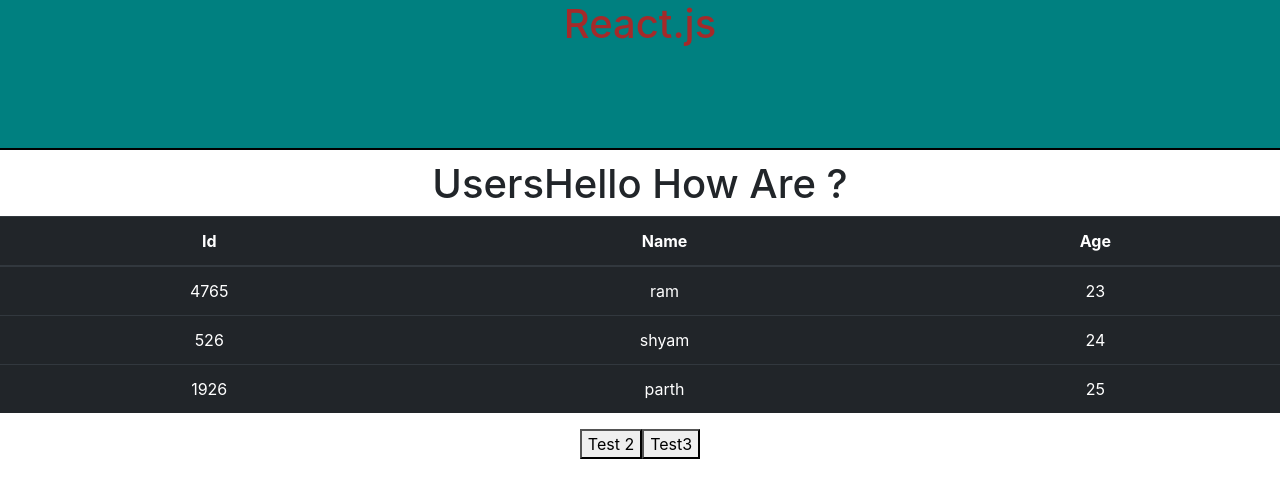
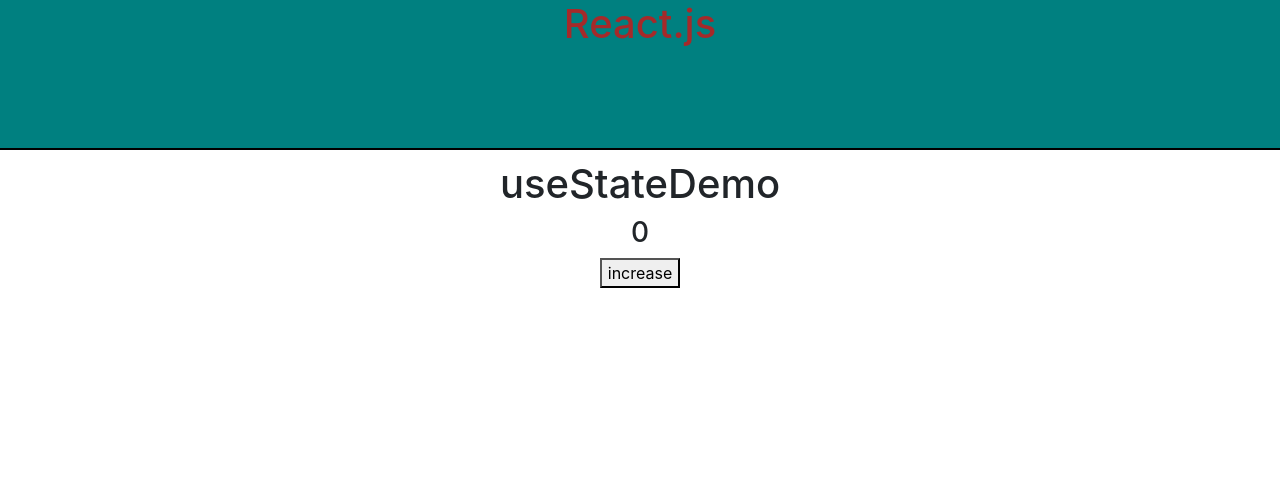
Before and after one commit to VIVEK4644/learning25, a React (Vite) app: page / in a window 1280 px wide. Shown: the top 498 px of the page. Built offline with nearby package versions, Linux system fonts and the light colour scheme.

Commit message:
UseState

```diff
--- a/src/App.jsx
+++ b/src/App.jsx
@@ -10,6 +10,8 @@ import MapDemo2 from './assets/Components/MapDemo2'
 import MapDemo3 from './assets/Components/MapDemo3'
 import MapDemo4 from './assets/Components/MapDemo4'
 import { Users } from './assets/Components/Users'
+import UseStateDemo from './assets/Components/UseStateDemo'
+
 
 
 
@@ -21,7 +23,8 @@ function App(props) {
 
       <div>
         <HeaderComponent title = {title}></HeaderComponent>
-        <Users></Users>
+        {/* <Users></Users> */}
+        <UseStateDemo></UseStateDemo>
 
       </div>
 
--- a/src/assets/Components/HeaderComponent.jsx
+++ b/src/assets/Components/HeaderComponent.jsx
@@ -17,7 +17,8 @@ function HeaderComponent(props) {
   return (
 
 
-    <div className='header'>
+    <div className='header'
+    >
         <h1>{props.title}</h1>
         <h1></h1>
 
--- /dev/null
+++ b/src/assets/Components/UseStateDemo.jsx
@@ -0,0 +1,24 @@
+import React, { useState } from 'react'
+
+function UseStateDemo() {
+  // var count = 0;
+const[count,setCount]=useState(0)
+
+
+  const increacount = ()=>{
+    // count++;
+
+     setCount(count+1)
+    console.log("Count :-" + count);
+  }
+
+  return (
+      <div style={{textAlign:"center"}}>
+        <h1>useStateDemo</h1>
+        <h3>{count}</h3>
+        <button onClick={increacount}>increase</button>
+     </div>
+  )
+}
+
+export default UseStateDemo
```
